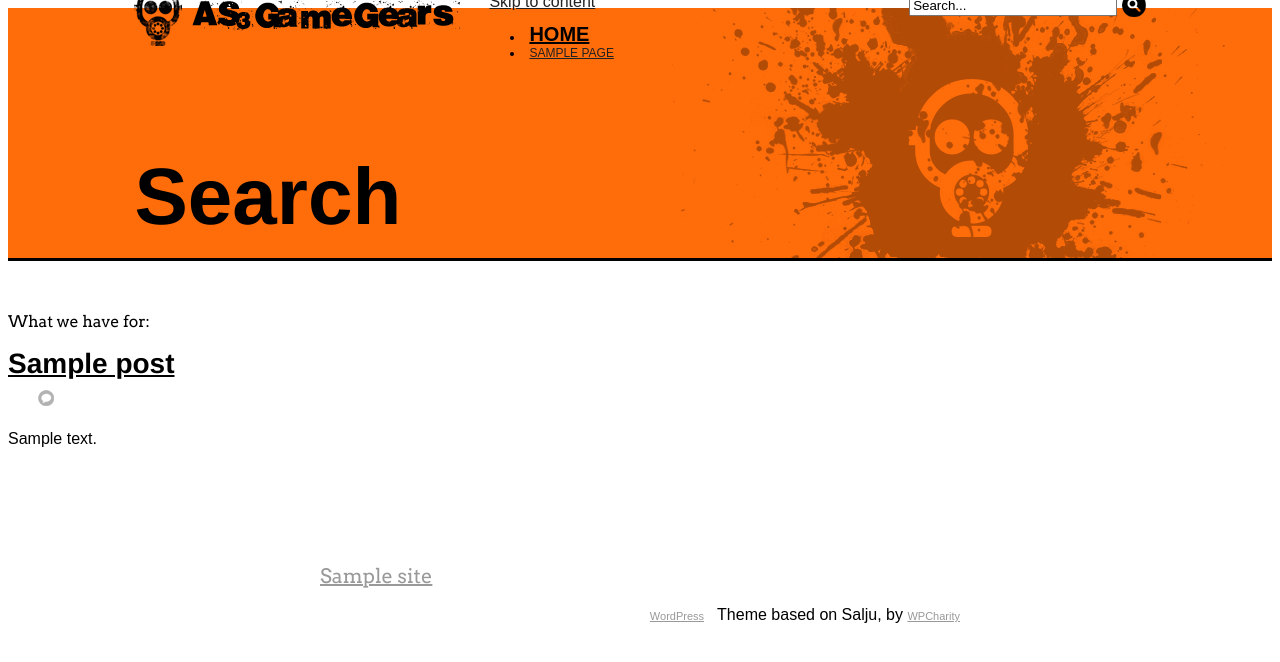
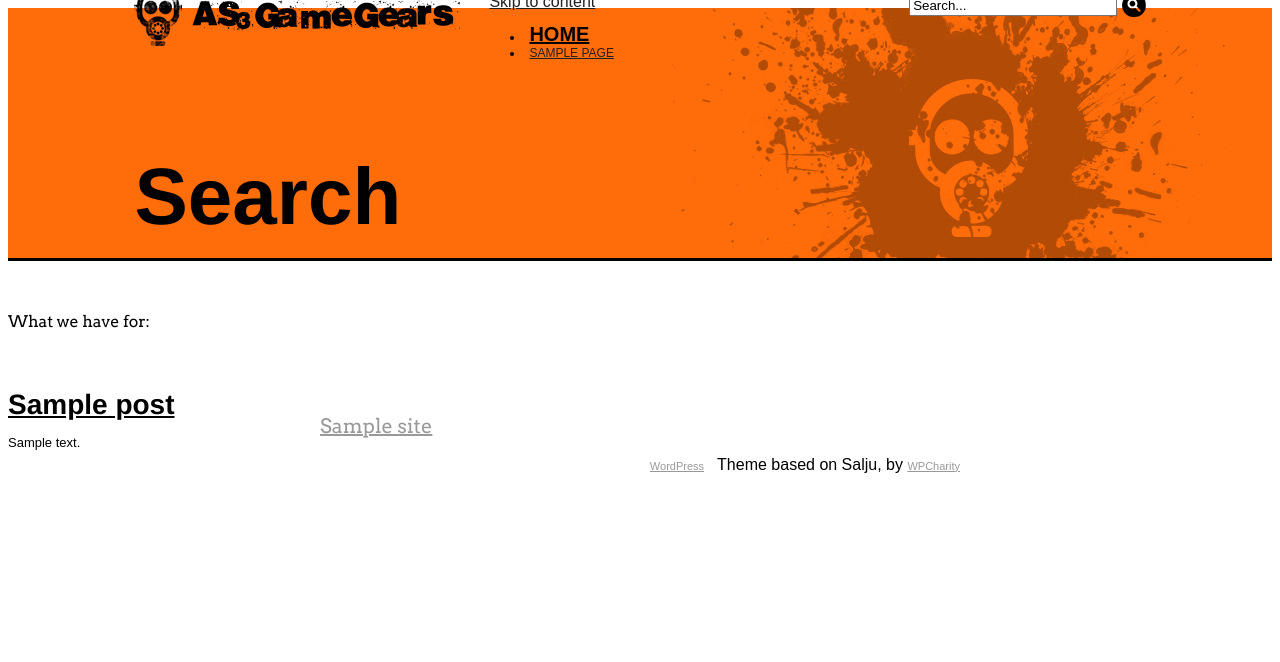
Before and after one commit to Dovyski/As3GameGears, a WordPress theme: template themes/vijay/search.php in a window 1280 px wide. Shown: the top 662 px of the page. Run offline with PHP 8.4 and a stand-in for WordPress, Linux system fonts and the light colour scheme; the site name, menu and one post (Sample post) are stand-ins, and other content is empty; some web fonts are replaced.

Commit message:
Experimenting with tools listing.

```diff
--- a/themes/vijay/style.css
+++ b/themes/vijay/style.css
@@ -186,8 +186,25 @@ body, input, textarea, .page-title span, .pingback a.url{
 #content .post{
 	/*padding: 0 0 0 10px;*/
 	padding: 0;
-	margin: 0 0 60px 0 !important;
+	/*margin: 0 0 60px 0 !important;*/
+	margin: 30px 30px 10px 0 !important;
+	width: 250px;
+	height: 180px;
+	float: left;
+	font-size: 13px;
+	line-height: 20px;
 }
+
+#content .com,
+.comments-link {
+	display: none;
+}
+
+.entry-summary {
+	height: 85px;
+	overflow: hidden;
+}
+
 #content .page{
 	padding: 0;
 }
@@ -280,7 +297,7 @@ blockquote{
 }
 .entry-utility-prep-tag-links{
 	background: url(img/tag.png) no-repeat top left;
-	margin-left: 30px;
+	margin-left: 5px;
 }
 .entry-utility-prep-cat-links{
 	background: url(img/cat.png) no-repeat top left;
```
Also changed, not shown: themes/vijay/loop.php (+29 -10 lines).
